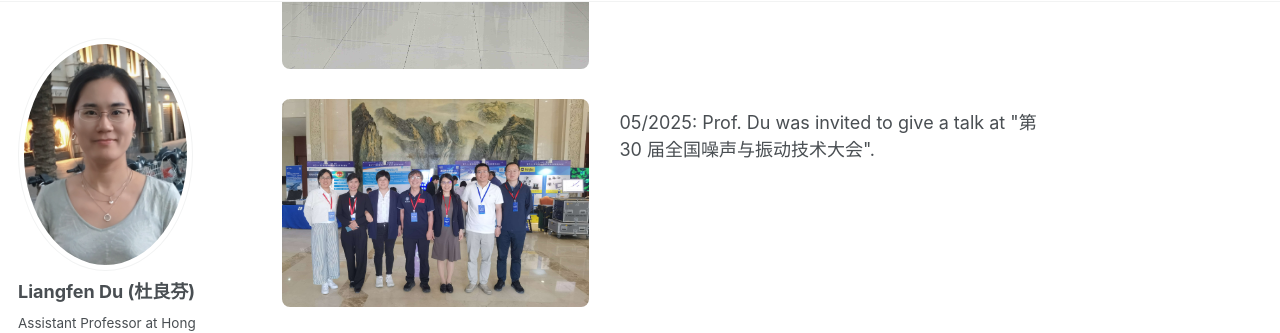
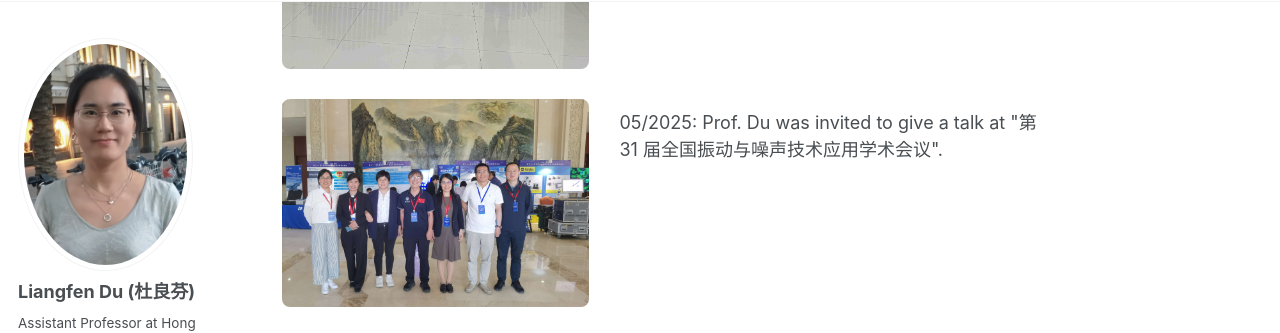
Before and after one commit to liangfen-du/liangfen-du.github.io, a Jekyll site: the page built from _pages/activities.md, in a window 1280 px wide and 900 px high, scrolled down 1194 px. Shown: the part 148-481 px from the top of the window. Built offline with Jekyll 4.4.1, drawn with Linux system fonts in a browser that asks for light colours; some web fonts are replaced.

```diff
--- a/_pages/activities.md
+++ b/_pages/activities.md
@@ -73,7 +73,7 @@
       <img src="/images/20250522-092224.jpeg" alt="30th NVT">
     </div>
     <div class="activity-text">
-      05/2025: Prof. Du was invited to give a talk at "第 30 届全国噪声与振动技术大会".
+      05/2025: Prof. Du was invited to give a talk at "第 31 届全国振动与噪声技术应用学术会议".
     </div>
   </li>
 
```
